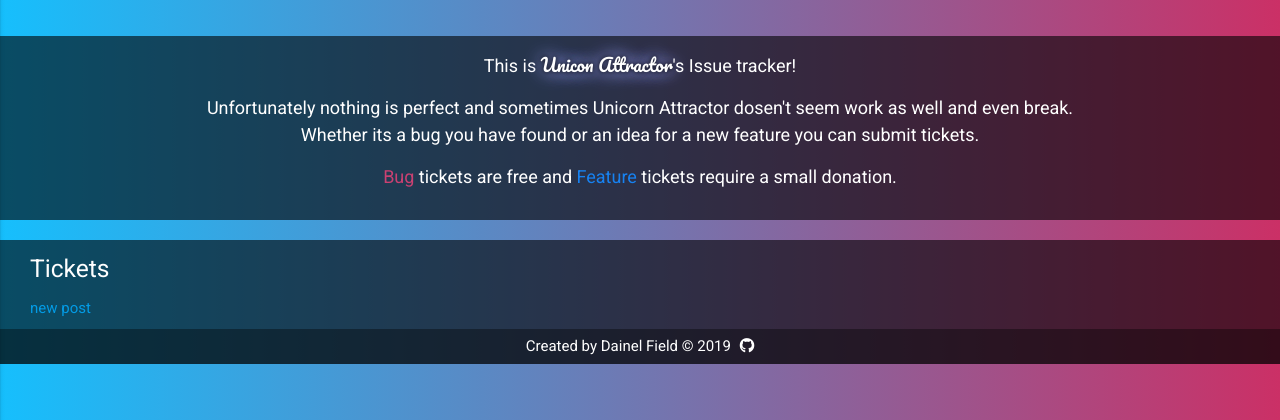
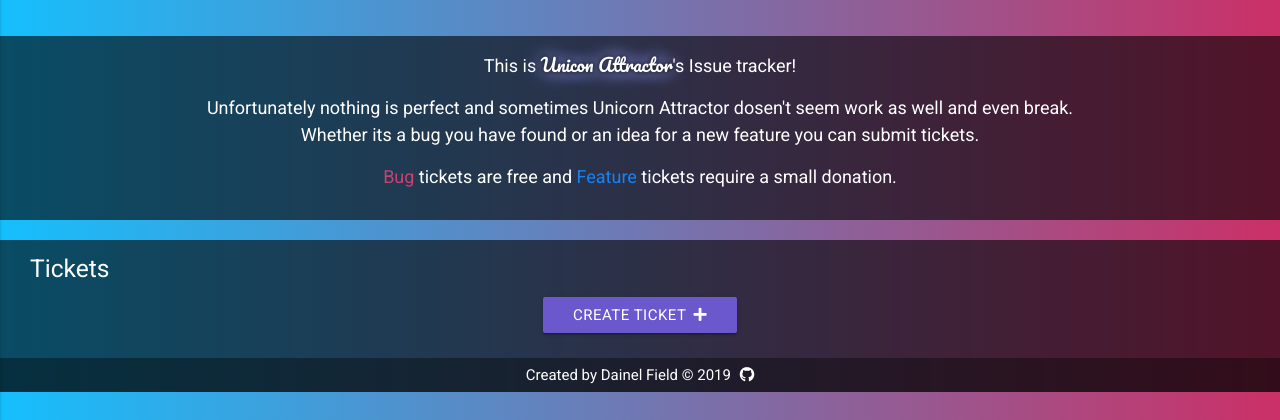
Before and after one commit to dan360z/Full-Stack-Project, a Django app: page / in a window 1280 px wide. Shown: the part 380-800 px from the top of the page. Run offline with Django 3.2, Linux system fonts and the light colour scheme; data that the repository does not hold is empty; some libraries are stand-ins or nearby versions.

Commit message:
Styled create ticket button

```diff
--- a/static/scss/custom.css
+++ b/static/scss/custom.css
@@ -141,6 +141,15 @@ nav .button-collapse i {
   background-color: #a0375c; }
 
 /*----------------Full Ticket Page---------------------------------------------*/
+.create-ticket-btn {
+  margin-bottom: 15px;
+  background-color: #6a58cc; }
+  .create-ticket-btn:hover {
+    background-color: #4e4194; }
+  .create-ticket-btn i {
+    margin-left: 7px;
+    font-size: 15px; }
+
 .ticket-container {
   margin-top: 60px;
   margin-bottom: 300px;
--- a/static/scss/custom.scss
+++ b/static/scss/custom.scss
@@ -192,6 +192,18 @@ nav .button-collapse i {
 
 /*----------------Full Ticket Page---------------------------------------------*/
 
+.create-ticket-btn {
+    margin-bottom: 15px;
+    background-color: #6a58cc;
+    &:hover {
+        background-color: #4e4194;
+    }
+    i {
+        margin-left: 7px;
+        font-size: 15px;
+    }
+}
+
 .ticket-container {
     margin-top: 60px;
     margin-bottom: 300px;
--- a/tickets/templates/index.html
+++ b/tickets/templates/index.html
@@ -31,7 +31,9 @@
 
         <div class="col s12 tickets-heading">
             <h5>Tickets</h5>
-            <a href="{% url 'new_post' %}">new post</a>
+            <div class="text-center">
+                    <a class="btn create-ticket-btn" href="{% url 'new_post' %}">Create Ticket<i class="fas fa-plus"></i></a>
+            </div>
         </div>
         {% for ticket in tickets %}
         <div class="row">
```
Also changed, not shown: 1 other file.
